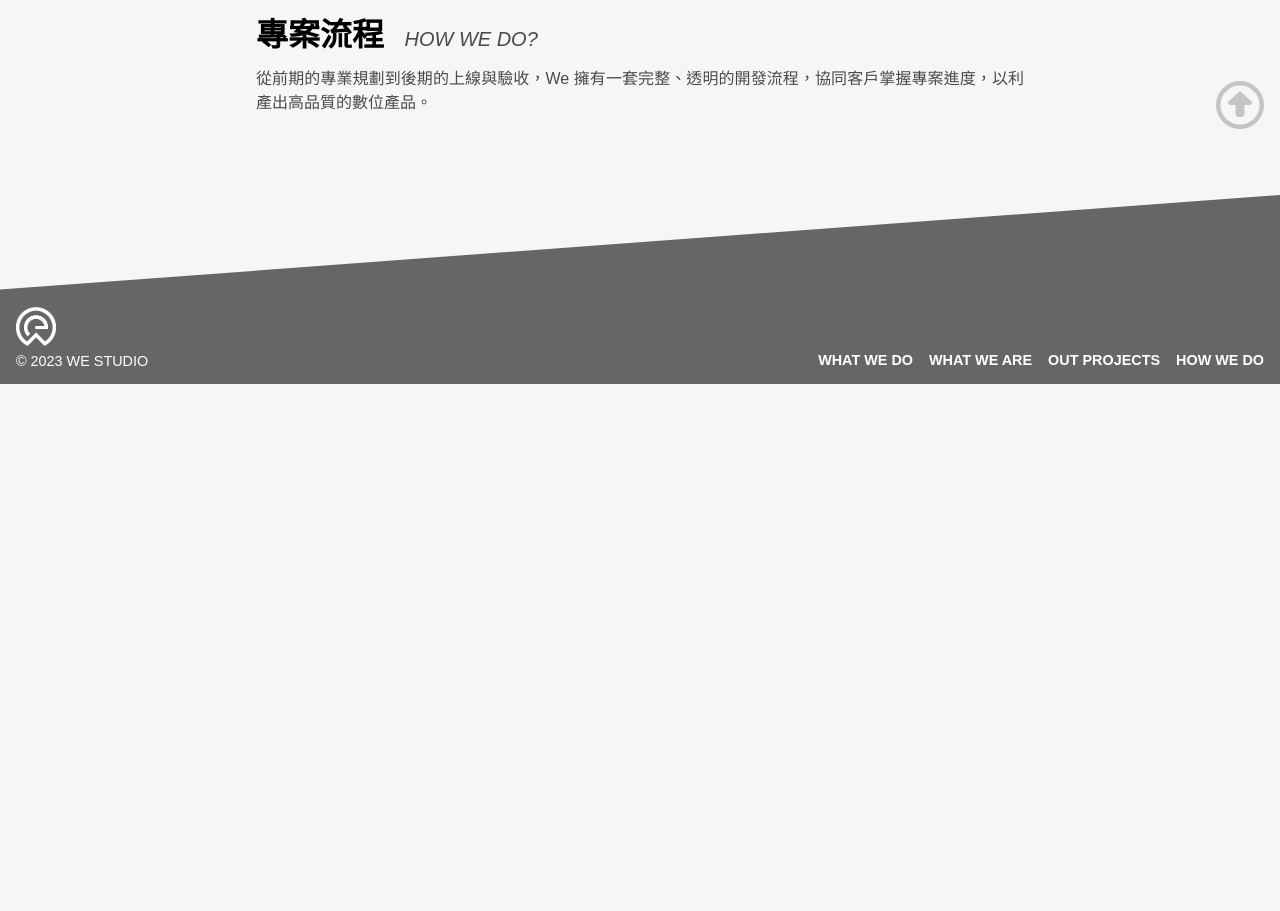
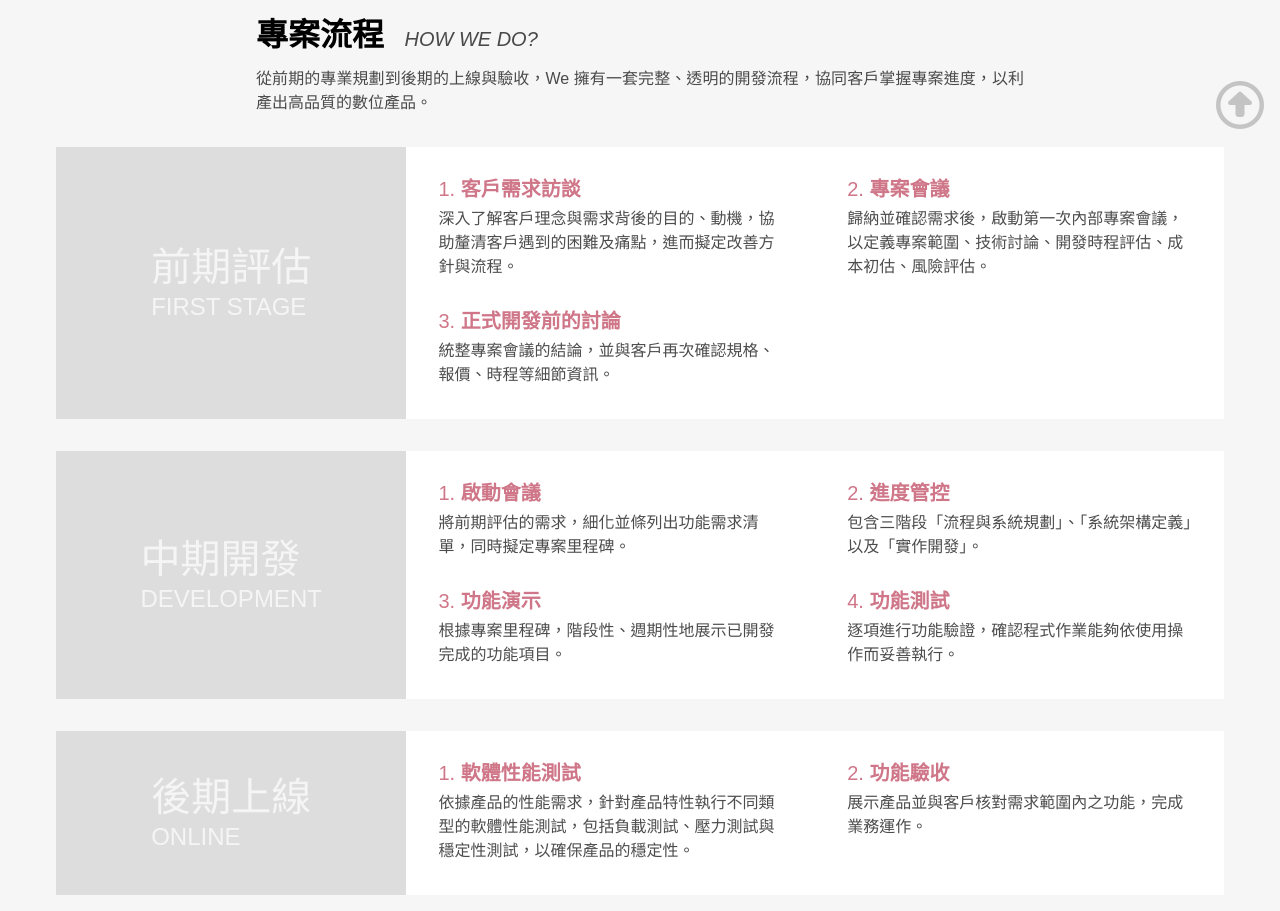
Before and after one commit to UJ0102/we, a plain HTML site: page process.html in a window 1280 px wide. Shown: the part 429-1340 px from the top of the page. Before the commit the page ends 813 px from the top, so only its background shows below. Drawn offline with Linux system fonts and the light colour scheme.

Commit message:
2023_0427

```diff
--- a/process.html
+++ b/process.html
@@ -18,7 +18,7 @@
   <link rel="stylesheet" href="./style/reset.css">
   <link rel="stylesheet" href="./style/all.css">
   <link rel="stylesheet" href="./style/master.css">
-  <link rel="stylesheet" href="./style/service.css">
+  <link rel="stylesheet" href="./style/process.css">
   <link rel="stylesheet" href="https://cdnjs.cloudflare.com/ajax/libs/font-awesome/6.3.0/css/all.min.css"
     integrity="sha512-SzlrxWUlpfuzQ+pcUCosxcglQRNAq/DZjVsC0lE40xsADsfeQoEypE+enwcOiGjk/bSuGGKHEyjSoQ1zVisanQ=="
     crossorigin="anonymous" referrerpolicy="no-referrer" />
@@ -79,8 +79,84 @@
         <small class="main-small">how we do?</small>
       </h2>
       <p class="main-desc">從前期的專業規劃到後期的上線與驗收，We 擁有一套完整、透明的開發流程，協同客戶掌握專案進度，以利產出高品質的數位產品。</p>
-      <div class="main-body container mx-auto"></div>
+
     </header>
+    <div class="main-body container mx-auto">
+        <div class="process">
+          <section class="process-item">
+            <div class="process-head">
+              <h2 class="process-name">
+                <span class="process-cht">前期評估</span>
+                <small class="process-en">first stage</small>
+              </h2>
+            </div>
+            <div class="process-body">
+              <ol class="process-ol">
+                <li class="process-li">
+                  <h3 class="process-title">客戶需求訪談</h3>
+                  <p class="process-desc">深入了解客戶理念與需求背後的目的、動機，協助釐清客戶遇到的困難及痛點，進而擬定改善方針與流程。</p>
+                </li>
+                <li class="process-li">
+                  <h3 class="process-title">專案會議</h3>
+                  <p class="process-desc">歸納並確認需求後，啟動第一次內部專案會議，以定義專案範圍、技術討論、開發時程評估、成本初估、風險評估。</p>
+                </li>
+                <li class="process-li">
+                  <h3 class="process-title">正式開發前的討論</h3>
+                  <p class="process-desc">統整專案會議的結論，並與客戶再次確認規格、報價、時程等細節資訊。</p>
+                </li>
+              </ol>
+            </div>
+          </section>
+          <section class="process-item">
+            <div class="process-head">
+              <h2 class="process-name">
+                <span class="process-cht">中期開發</span>
+                <small class="process-en">development</small>
+              </h2>
+            </div>
+            <div class="process-body">
+              <ol class="process-ol">
+                <li class="process-li">
+                  <h3 class="process-title">啟動會議</h3>
+                  <p class="process-desc">將前期評估的需求，細化並條列出功能需求清單，同時擬定專案里程碑。</p>
+                </li>
+                <li class="process-li">
+                  <h3 class="process-title">進度管控</h3>
+                  <p class="process-desc">包含三階段「流程與系統規劃」、「系統架構定義」以及「實作開發」。</p>
+                </li>
+                <li class="process-li">
+                  <h3 class="process-title">功能演示</h3>
+                  <p class="process-desc">根據專案里程碑，階段性、週期性地展示已開發完成的功能項目。</p>
+                </li>
+                <li class="process-li">
+                  <h3 class="process-title">功能測試</h3>
+                  <p class="process-desc">逐項進行功能驗證，確認程式作業能夠依使用操作而妥善執行。</p>
+                </li>
+              </ol>
+            </div>
+          </section>
+          <section class="process-item">
+            <div class="process-head">
+              <h2 class="process-name">
+                <span class="process-cht">後期上線</span>
+                <small class="process-en">online</small>
+              </h2>
+            </div>
+            <div class="process-body">
+              <ol class="process-ol">
+                <li class="process-li">
+                  <h3 class="process-title">軟體性能測試</h3>
+                  <p class="process-desc">依據產品的性能需求，針對產品特性執行不同類型的軟體性能測試，包括負載測試、壓力測試與穩定性測試，以確保產品的穩定性。</p>
+                </li>
+                <li class="process-li">
+                  <h3 class="process-title">功能驗收</h3>
+                  <p class="process-desc">展示產品並與客戶核對需求範圍內之功能，完成業務運作。</p>
+                </li>
+              </ol>
+            </div>
+          </section>
+        </div>
+      </div>
     </main>
 
   <footer class="footer">
--- /dev/null
+++ b/style/process.css
@@ -0,0 +1,81 @@
+
+/* process */
+
+.process-item{
+    display: flex;
+}
+
+.process-item:hover .process-head{
+background-color: #cf7688;
+}
+
+.process-item + .process-item{
+    margin-top: 2rem;
+}
+
+.process-head{
+    width: 30%;
+    background-color: #ddd;
+    display: flex;
+    justify-content: center;
+    align-items: center;
+    transition-duration: .3s;
+}
+
+.process-body{
+    width: 70%;
+    background-color: #fff;
+}
+
+.process-name{
+    color: rgba(255,255,255,.7);
+}
+
+.process-cht,.process-en{
+    display: block;
+}
+
+.process-cht{
+    font-size: 2.5rem;
+}
+
+.process-en{
+    font-size: 1.5rem;
+    text-transform: uppercase;
+    margin-top: .5rem;
+}
+
+.process-ol{
+    list-style-type: decimal;
+    display: flex;
+    flex-wrap: wrap;
+    list-style-position: inside;
+}
+
+.process-li{
+    width: 50%;
+    padding: 2rem;
+    box-sizing: border-box;
+}
+
+.process-title{
+    color: #cf7688;
+    font-size: 1.25rem;
+    font-weight: 600;
+    display: inline;
+}
+
+.process-desc{
+    margin-top: .5rem;
+    color: rgba(0,0,0,.7);
+    line-height: 1.5;
+}
+
+.process-li::marker{
+    color: #cf7688;
+    font-size: 1.25rem;
+}
+
+.process-li:nth-child(n+3){
+    padding-top: 0;
+}
```
Also changed, not shown: index.html (+8 -8 lines), service.html (+2 -2 lines), style/index.css (+66 -4 lines), works.html (+2 -2 lines), style/all.css.
